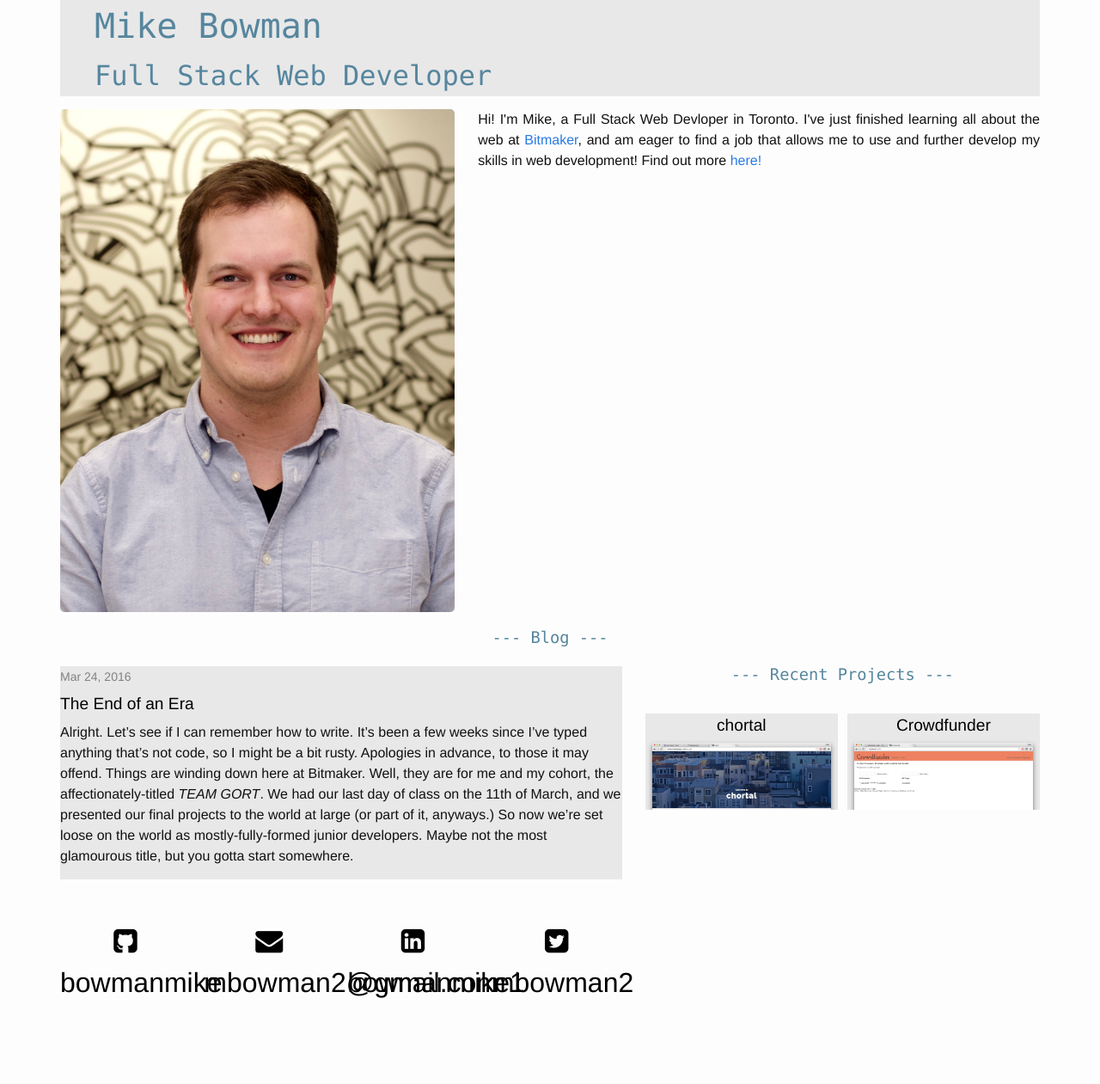
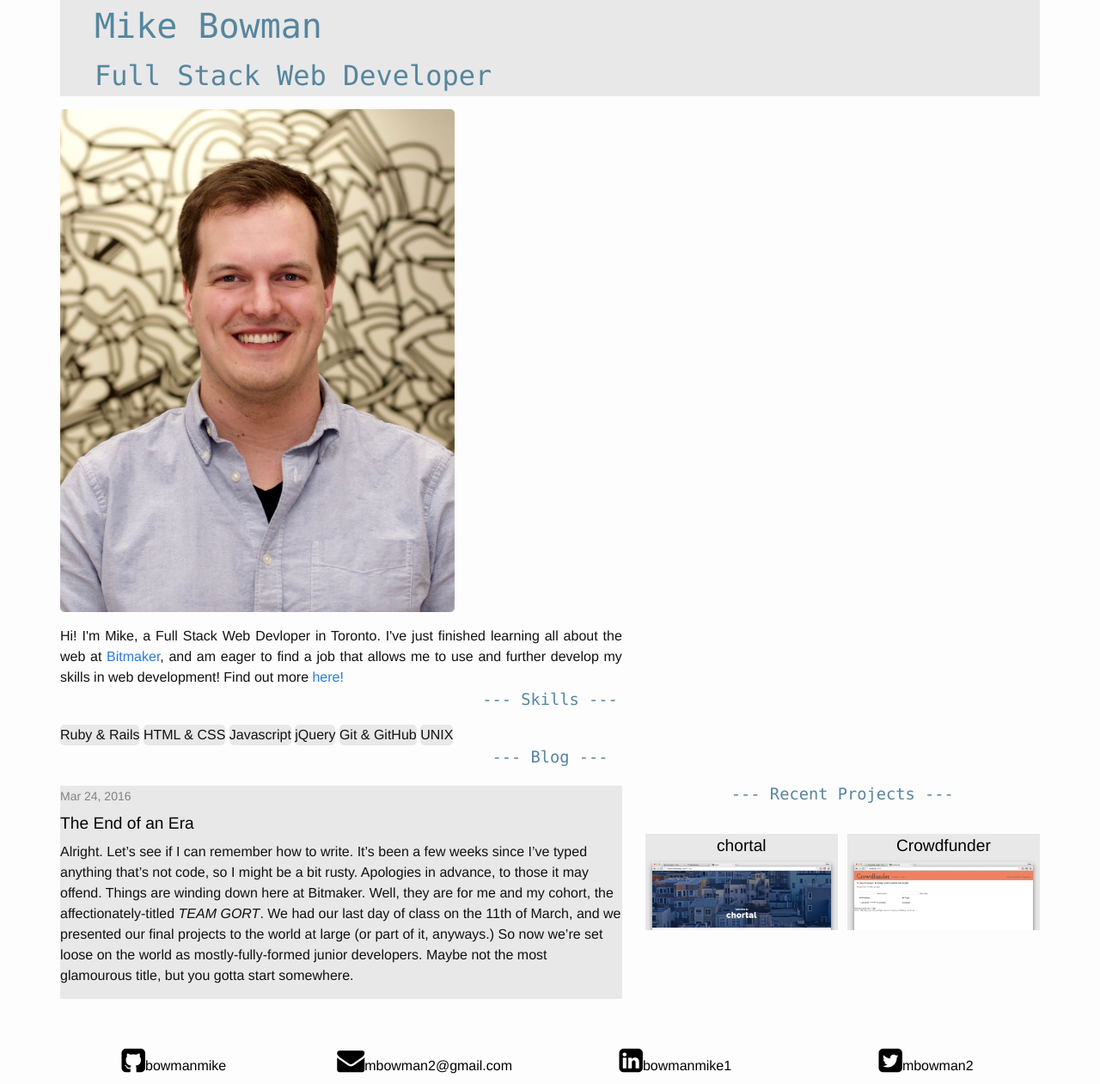
Before and after one commit to bowmanmike/bowmanmike.github.io, a Jekyll site: the page built from index.html, in a window 1280 px wide. Shown: the whole page at 86% size. Built offline with Jekyll 4.4.1, drawn with Linux system fonts in a browser that asks for light colours; before the commit the page ends 1170 px from its top, so only the background shows below that.

Commit message:
add skills list to index page

```diff
--- a/css/index.scss
+++ b/css/index.scss
@@ -53,15 +53,28 @@
   @include span-columns(5);
   border-radius: 5px;
   margin-bottom: 1rem;
-
-  @include media($medium-screen-up) {
-    @include span-columns(5);
-  }
 }
 
 .index-about {
   @include span-columns(7);
   text-align: justify;
+}
+
+.index-skills {
+  @include span-columns(12);
+
+  .index-skills-header {
+    margin-bottom: 0.3rem;
+    font-family: $header-font-family;
+    color: $brand-color;
+    text-align: center;
+  }
+
+  .index-skill-list-item {
+    background-color: $grey-color-light;
+    border-radius: 5px;
+    display: inline-block;
+  }
 }
 
 .index-content {
@@ -162,14 +175,14 @@
 
     @include media($medium-screen-up) {
       display: inline;
+      font-size: 1rem;
     }
   }
 
   @include media($medium-screen-up) {
-    @include span-columns(7);
 
     .index-nav-list-item {
-      font-size: 2rem;
+      margin-bottom: 2rem;
     }
   }
 }
--- a/index.html
+++ b/index.html
@@ -14,6 +14,18 @@
 
   <div class="index-about">
     Hi! I'm Mike, a Full Stack Web Devloper in Toronto. I've just finished learning all about the web at <a href="http://bitmaker.co">Bitmaker</a>, and am eager to find a job that allows me to use and further develop my skills in web development! Find out more <a href="{{ site.url }}/about/">here!</a>
+  </div>
+
+  <div class="index-skills">
+    <div class="index-skills-header"><h3>--- Skills ---</h3></div>
+    <div class="index-skills-list">
+      <span class="index-skill-list-item">Ruby &amp; Rails</span>
+      <span class="index-skill-list-item">HTML &amp; CSS</span>
+      <span class="index-skill-list-item">Javascript</span>
+      <span class="index-skill-list-item">jQuery</span>
+      <span class="index-skill-list-item">Git &amp; GitHub</span>
+      <span class="index-skill-list-item">UNIX</span>
+    </div>
   </div>
 
 </div>
```
